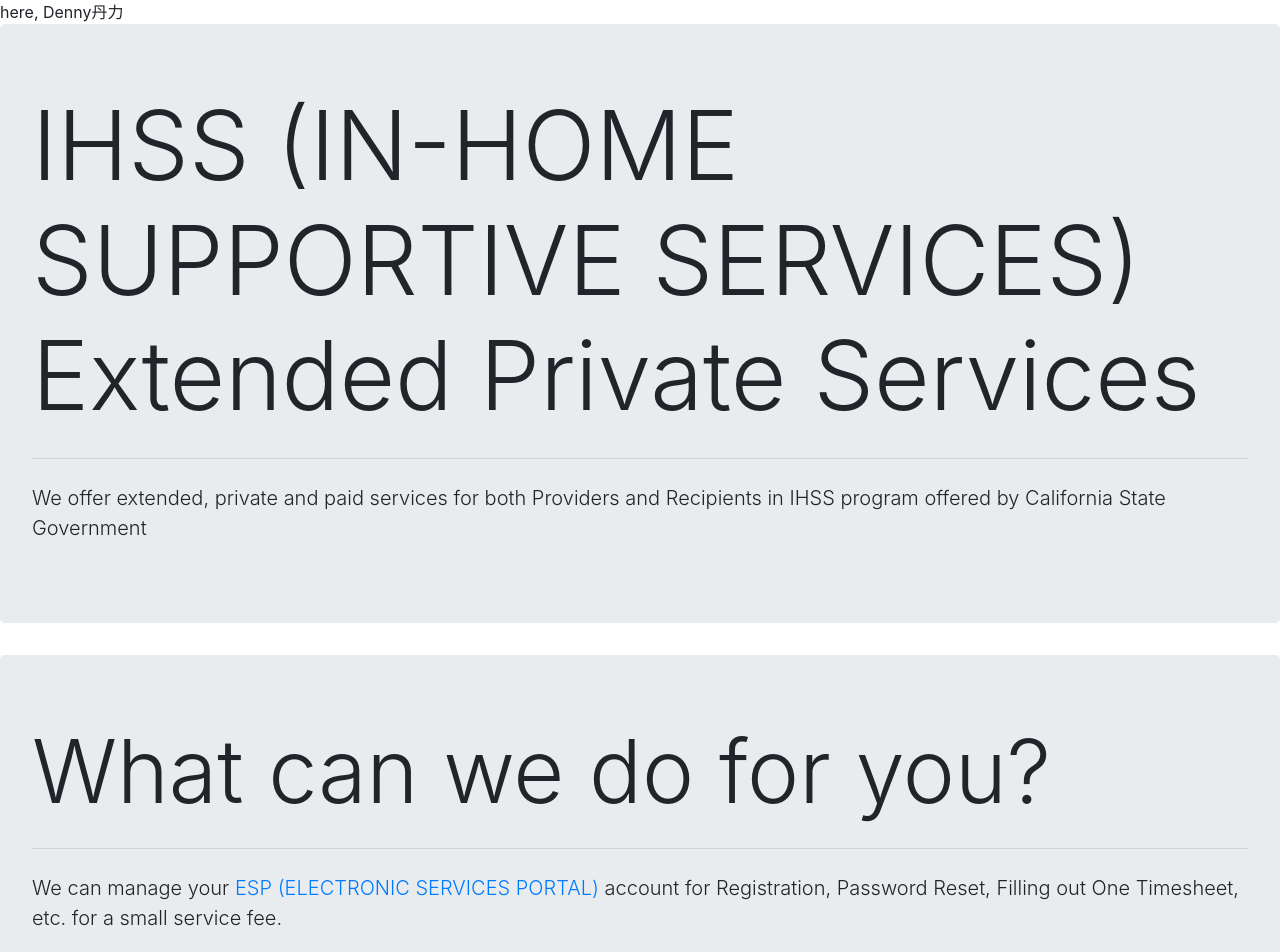
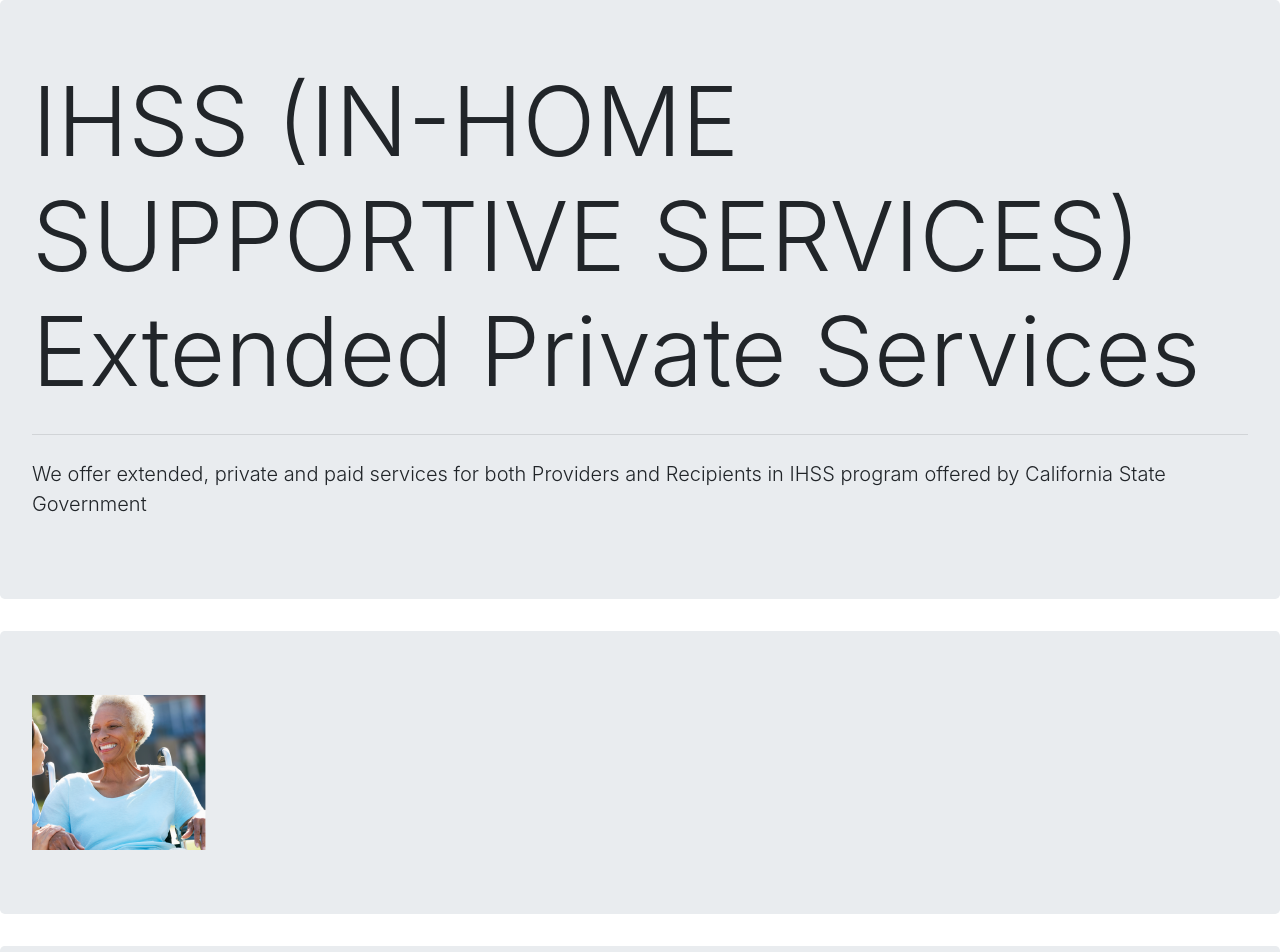
Before and after one commit to danlidennydeng/ihss-norails, a plain HTML site: page index.html in a window 1280 px wide. Shown: the top 952 px of the page. Drawn offline with nearby package versions, Linux system fonts and the light colour scheme.

Commit message:
image added

```diff
--- a/index.html
+++ b/index.html
@@ -30,7 +30,7 @@
         <!--[if lt IE 7]>
             <p class="browsehappy">You are using an <strong>outdated</strong> browser. Please <a href="#">upgrade your browser</a> to improve your experience.</p>
         <![endif]-->
-        <div>here, Denny丹力</div>
+
 
         <div class="jumbotron">
             <h1 class="display-1">IHSS (IN-HOME SUPPORTIVE SERVICES) Extended Private Services</h1>
@@ -39,6 +39,9 @@
 
           </div>
 
+          <div class="jumbotron">
+            <img src="ladies.png" alt="ladies">
+          </div>
 
           <div class="jumbotron">
 
```
Also changed, not shown: ladies.png (added), logo.png (added).
